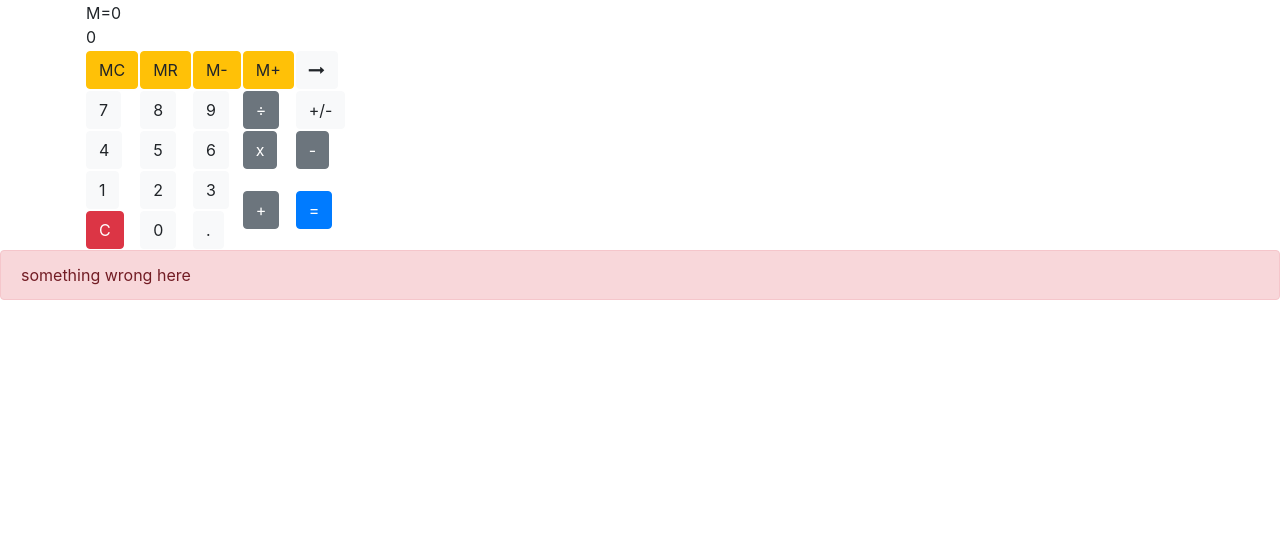
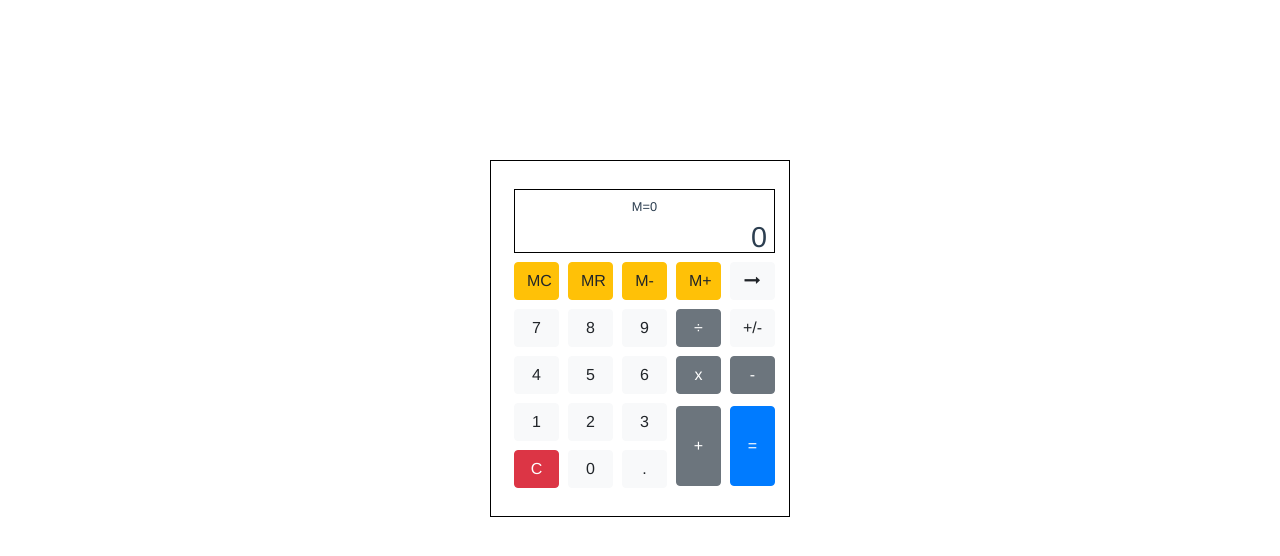
Before and after one commit to thavorac/gic2025, a Vue app: page / in a window 1280 px wide. Shown: the top 556 px of the page. Built offline with nearby package versions, Linux system fonts and the light colour scheme.

Commit message:
Update style

```diff
--- a/src/App.vue
+++ b/src/App.vue
@@ -106,4 +106,65 @@
   </div>
 </template>
 
-<style scoped></style>
+<style>
+#app {
+  font-family: Avenir, Helvetica, Arial, sans-serif;
+  -webkit-font-smoothing: antialiased;
+  -moz-osx-font-smoothing: grayscale;
+  text-align: center;
+  color: #2c3e50;
+  margin-top: 60px;
+}
+.container {
+  margin-top: 10em;
+  width: 300px;
+  border: 1px solid black;
+  padding-top: 20px;
+  padding-bottom: 20px;
+}
+table {
+  border-spacing: 7px;
+  border-collapse: separate;
+}
+#screen {
+  border: 1px solid black;
+  padding: 7px;
+  width: 100%;
+  height: 4em;
+}
+#screen_top {
+  display: block;
+  font-size: 0.8rem;
+}
+#screen_bottom {
+  font-size: 1.8rem;
+  display: block;
+  text-align: right;
+}
+#operand2 {
+  background-color: skyblue;
+}
+#operator {
+  background-color: rosybrown;
+}
+.button-row {
+  display: flex;
+  justify-content: space-between;
+}
+button {
+  width: 45px;
+}
+.long-btn {
+  display: inline-block;
+  height: 80px;
+}
+
+/* Message panel */
+#message_panel {
+  width: 300px;
+  margin-top: 1em;
+  display: none;
+  margin-left: auto;
+  margin-right: auto;
+}
+</style>
```
